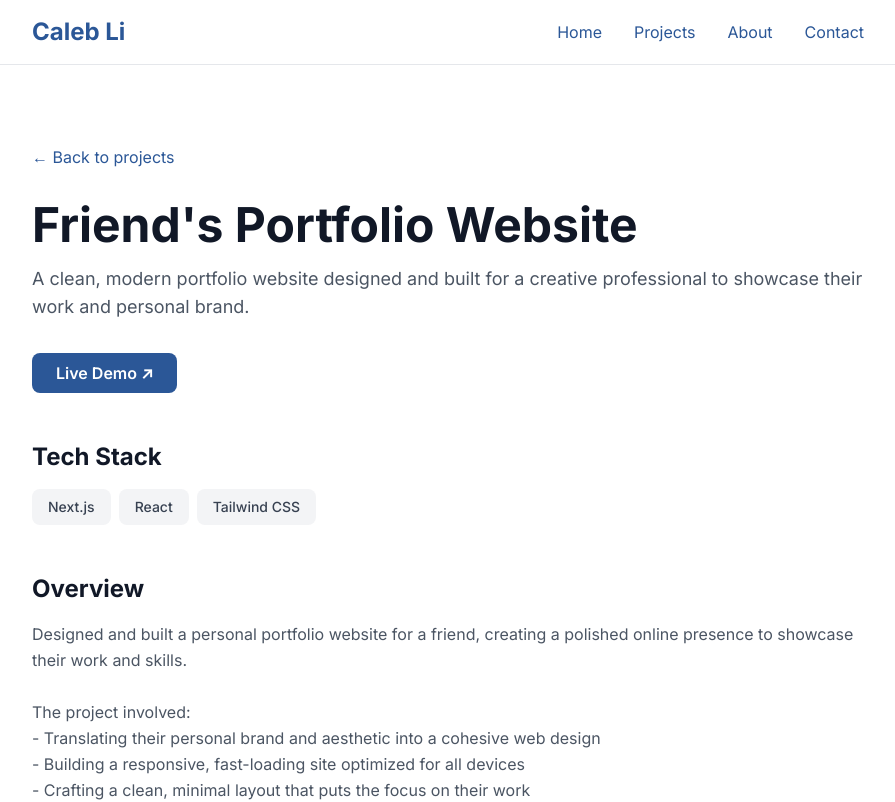
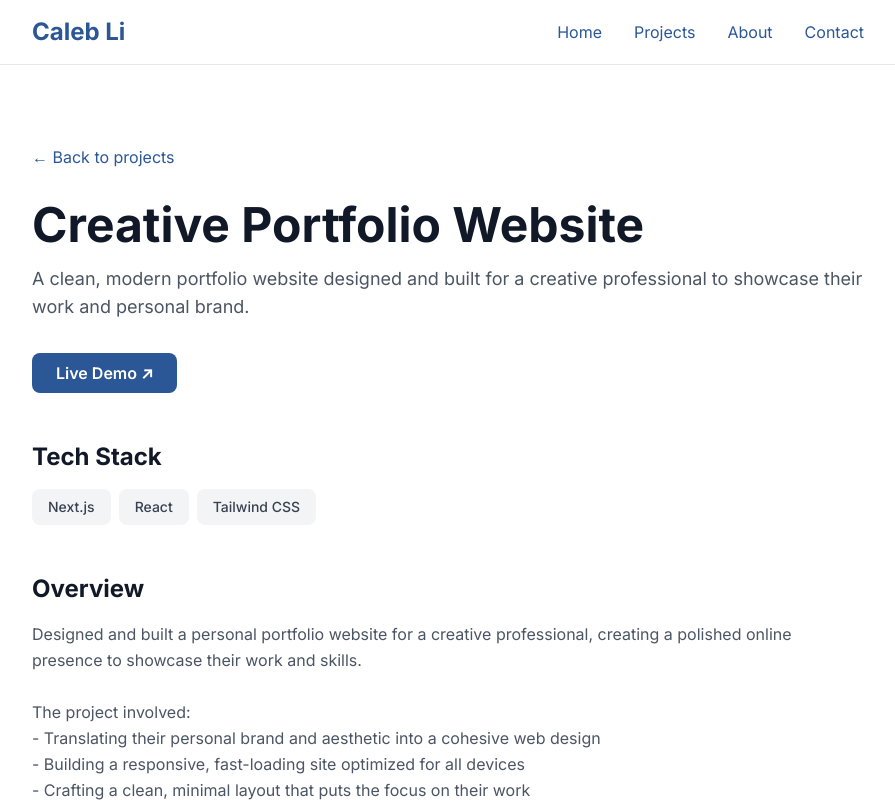
Before and after one commit to cc0b/portfolio, a Next.js app: page /projects/manfrd-portfolio in a window 1280 px wide. Shown: the top 802 px of the page, without its empty margins (192-1087 px from the left). Built offline with nearby package versions, Linux system fonts and the light colour scheme.

Commit message:
minor edits in projects

```diff
--- a/src/app/projects/[slug]/page.tsx
+++ b/src/app/projects/[slug]/page.tsx
@@ -38,9 +38,9 @@ The project demonstrates my ability to:
     ],
   },
   'manfrd-portfolio': {
-    title: "Friend's Portfolio Website",
+    title: "Creative Portfolio Website",
     description: "A clean, modern portfolio website designed and built for a creative professional to showcase their work and personal brand.",
-    fullDescription: `Designed and built a personal portfolio website for a friend, creating a polished online presence to showcase their work and skills.
+    fullDescription: `Designed and built a personal portfolio website for a creative professional, creating a polished online presence to showcase their work and skills.
 
 The project involved:
 - Translating their personal brand and aesthetic into a cohesive web design
--- a/src/components/ProjectCard.tsx
+++ b/src/components/ProjectCard.tsx
@@ -28,8 +28,8 @@ export default function ProjectCard({
       viewport={{ once: true }}
       className="border border-gray-200 dark:border-gray-800 rounded-lg p-6 hover:shadow-lg dark:hover:shadow-gray-900/50 transition-shadow group"
     >
-      <Link href={`/projects/${slug}`}>
-        <h3 className="text-xl font-bold mb-2 text-gray-900 dark:text-white group-hover:text-[#2B5797] transition-colors hover:underline cursor-pointer">
+      <Link href={`/projects/${slug}`} style={{ textDecoration: 'none' }}>
+        <h3 className="text-xl font-bold mb-2 text-gray-900 dark:text-white group-hover:text-[#2B5797] transition-colors cursor-pointer">
           {title}
         </h3>
       </Link>
```
